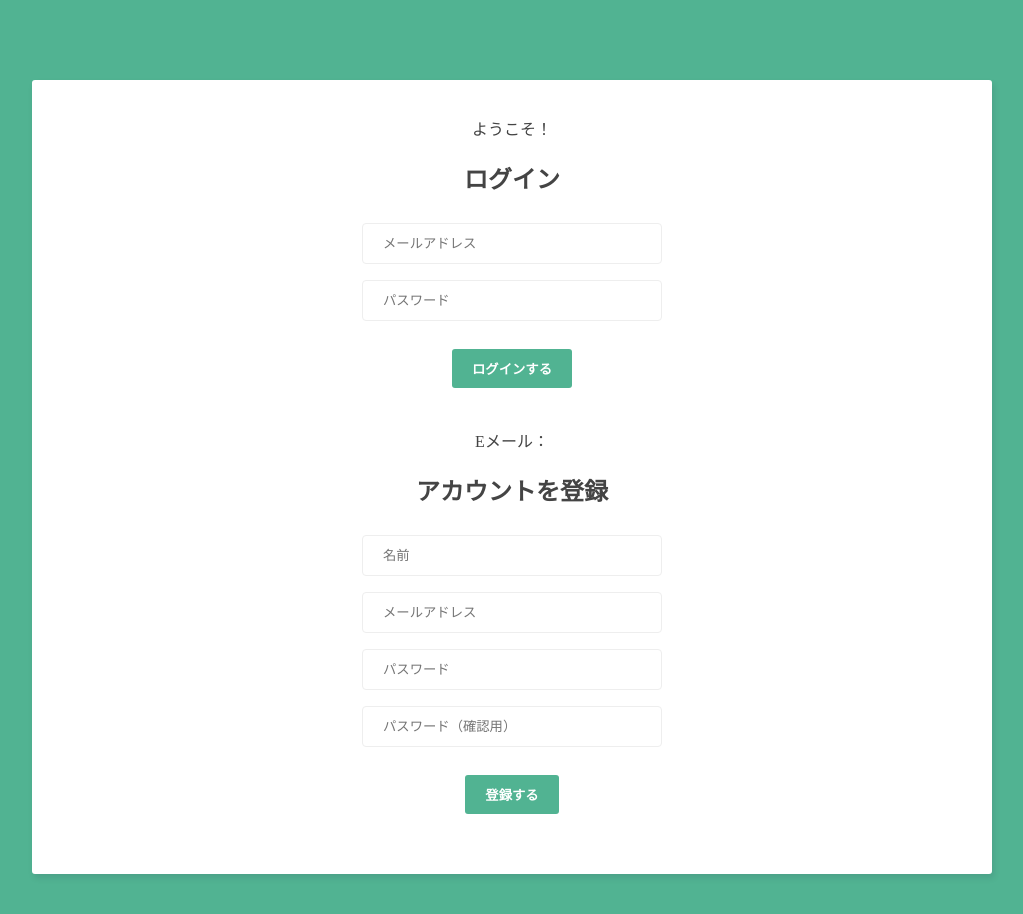
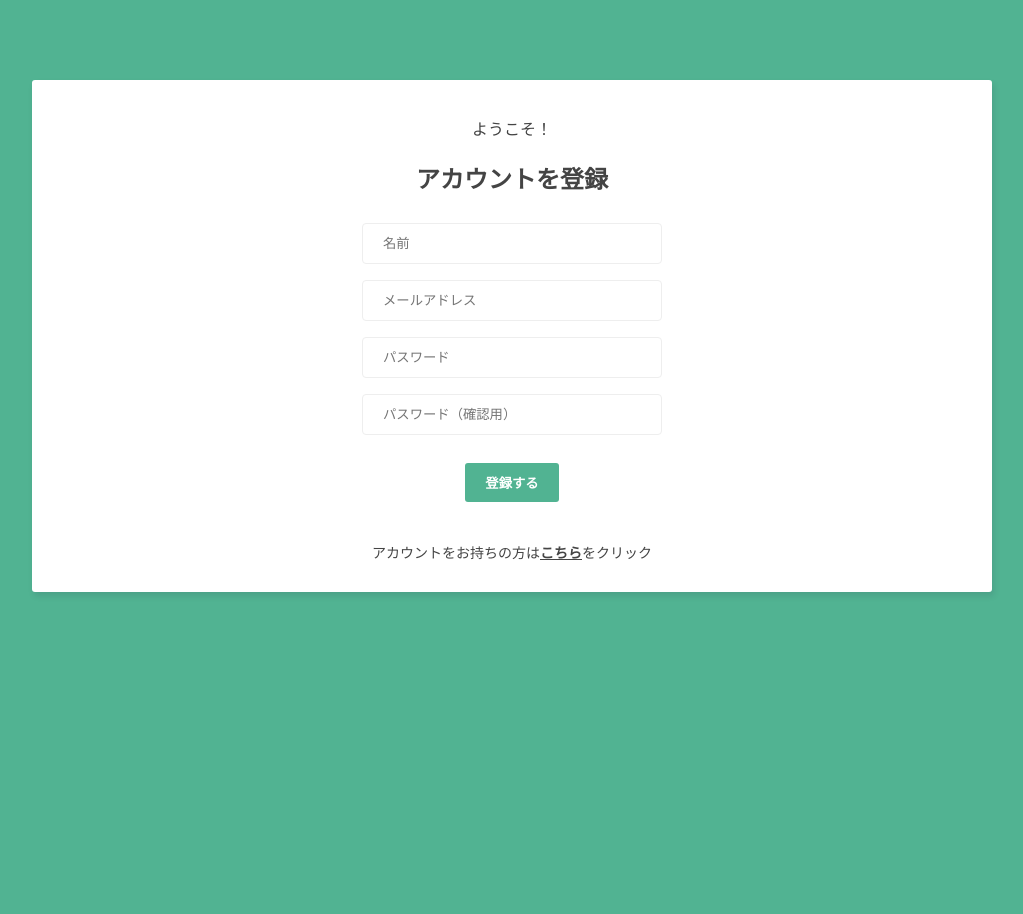
Before and after one commit to koheihida/rails_chat, a Vue app in the folder live-chat-vuejs/: page / in a window 1280 px wide. Shown: the top 914 px of the page, without its empty margins (128-1151 px from the left). After the commit the page ends 800 px from the top, so only its background shows below. Built offline with nearby package versions, Linux system fonts and the light colour scheme.

Commit message:
ログイン/新規登録の条件分岐実装

```diff
--- a/live-chat-vuejs/src/components/LoginForm.vue
+++ b/live-chat-vuejs/src/components/LoginForm.vue
@@ -5,8 +5,6 @@
     <input type="password" required placeholder="パスワード" v-model="password">
     <button>ログインする</button>
   </form>
-
-  Eメール：{{ email }}
 </template>
 
 <script>
--- a/live-chat-vuejs/src/views/Welcome.vue
+++ b/live-chat-vuejs/src/views/Welcome.vue
@@ -1,8 +1,14 @@
 <template>
   <div class="container welcome">
     <p>ようこそ！</p>
-    <LoginForm />
-    <SignupForm />
+    <div v-if="shouldShowLoginForm">
+      <LoginForm />
+       <p class="change-form">初めての方は<span @click="shouldShowLoginForm = false">こちら</span>をクリック</p>
+    </div>
+    <div v-if="!shouldShowLoginForm">
+      <SignupForm />
+      <p class="change-form">アカウントをお持ちの方は<span @click="shouldShowLoginForm = true">こちら</span>をクリック</p>
+    </div>
   </div>
 </template>
 
@@ -11,6 +17,11 @@
 import SignupForm from '../components/SignupForm.vue'
 export default {
   components: { LoginForm, SignupForm },
+  data () {
+    return {
+      shouldShowLoginForm: false
+    }
+  }
 }
 </script>
 
@@ -44,4 +55,8 @@
   .welcome button {
     margin: 20px auto;
   }
+  .change-form {
+    font-size: 14px;
+    margin: 10px;
+  }
 </style>
```
